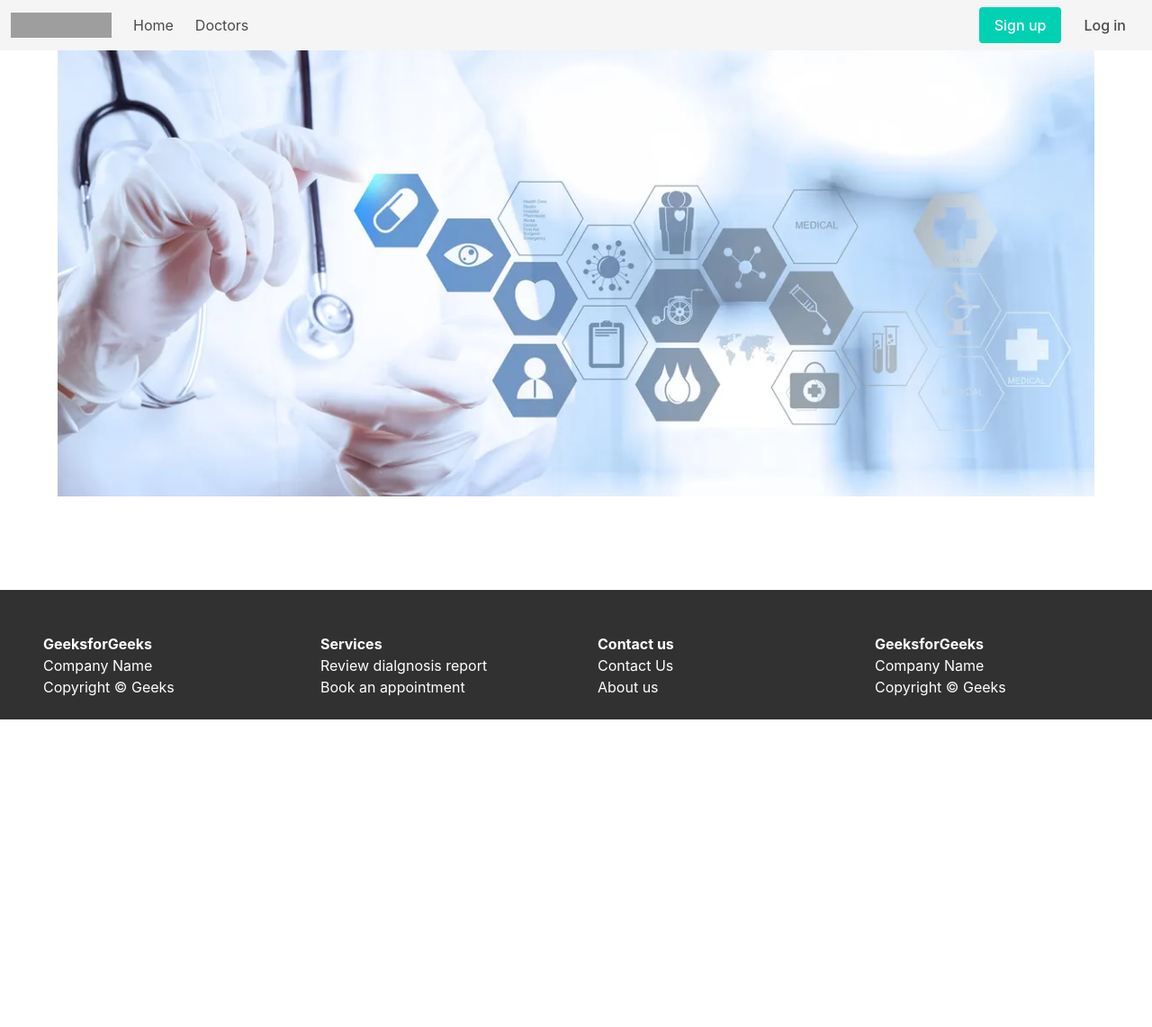
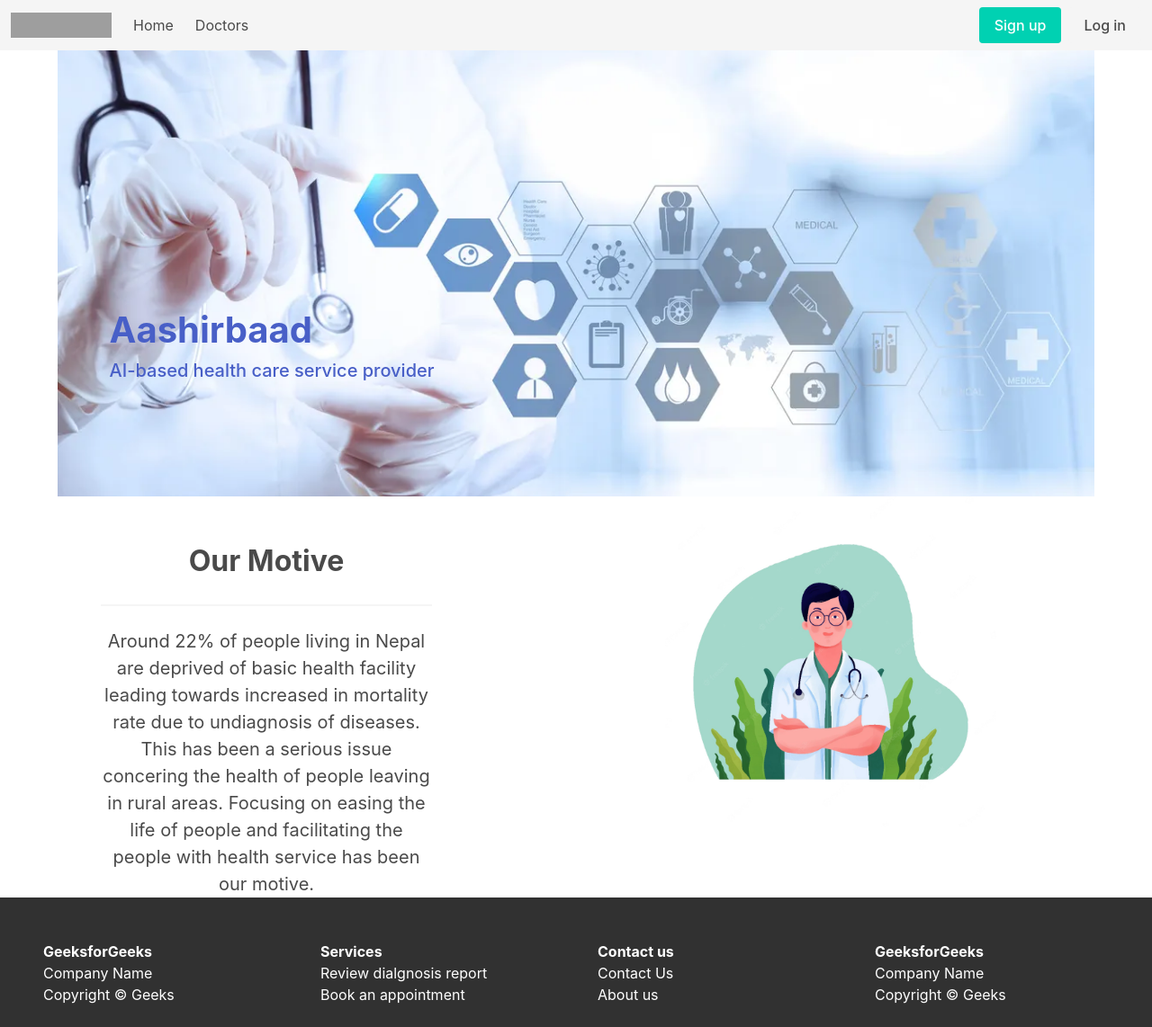
Before and after one commit to shreya2057/ace_project, a Flask app: page / in a window 1280 px wide. Shown: the whole page at 90% size. Before the commit the page ends 800 px from the top, so only its background shows below. Run offline with Flask 2, Linux system fonts and the light colour scheme; grey boxes are pictures that could not be loaded.

Commit message:
home screen

```diff
--- a/website/templates/home.html
+++ b/website/templates/home.html
@@ -1,11 +1,36 @@
 {% extends "base.html" %} {%block title%}Home{%endblock%} {%block content%}
 <div class="flex">
-	<section class="hero homepage-image">
+	<section class="hero homepage-image" style="position:relative">
 		<img
 			src="{{ url_for('static',filename='images/home2.webp') }}"
 			class="home-image"
 			alt="HomePage Image"
 		/>
+		<div style="position: absolute; bottom: 25%; left: 5%;">
+			<span class="is-size-2 has-text-weight-bold has-text-link">Aashirbaad</span>
+			<br>
+			<span class="is-size-5 has-text-weight-medium has-text-link">AI-based health care service provider</span>
+		</div>
+	</section>
+
+	<section id="about ">
+		<div class="columns">
+		<div class="column is-one-third mt-6 ml-6 has-text-end">
+		<div class="is-size-3 has-text-weight-bold has-text-centered"> Our Motive </div>
+		<hr style="color: 50%">
+		<div class="is-size-5 has-text-centered">
+			Around 22% of people living in Nepal are deprived of basic health facility leading towards increased in mortality rate due to undiagnosis of diseases.
+			This has been a serious issue concering the health of people leaving in rural areas. Focusing on easing the life of people and facilitating the people with health service has been our motive.
+		</div>
+		</div>
+		<div class="column is-one-fifth">
+		  </div>
+		<div class="column is-one-third">
+			<figure class="image">
+			  <img src="{{ url_for('static',filename='images/signup.jpg') }}" height="100px" alt="Image">
+			</figure>
+		  </div>
+	</div>
 	</section>
 </div>
 {%endblock%}
```
Also changed, not shown: website/templates/doccard.html (+46 -0 lines), website/static/images/uploads/scans/scan-Shreya_Shrestha-2022-11-12_172310.387433.jpg (added).
